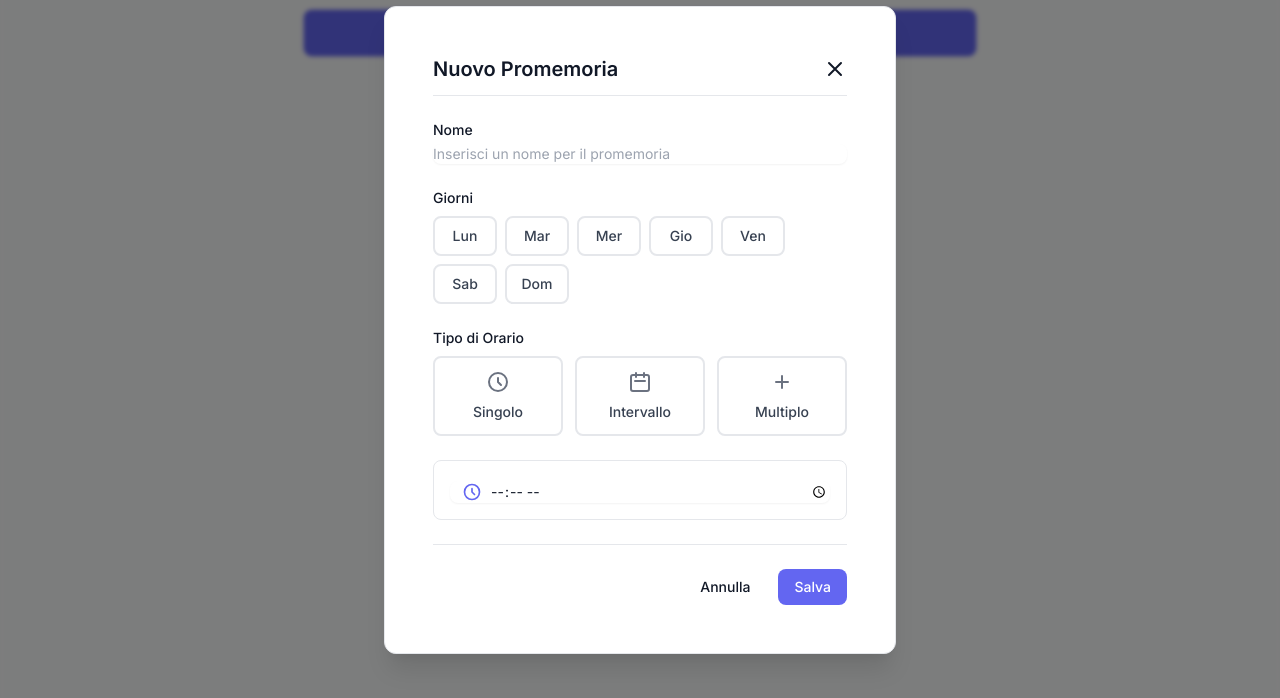
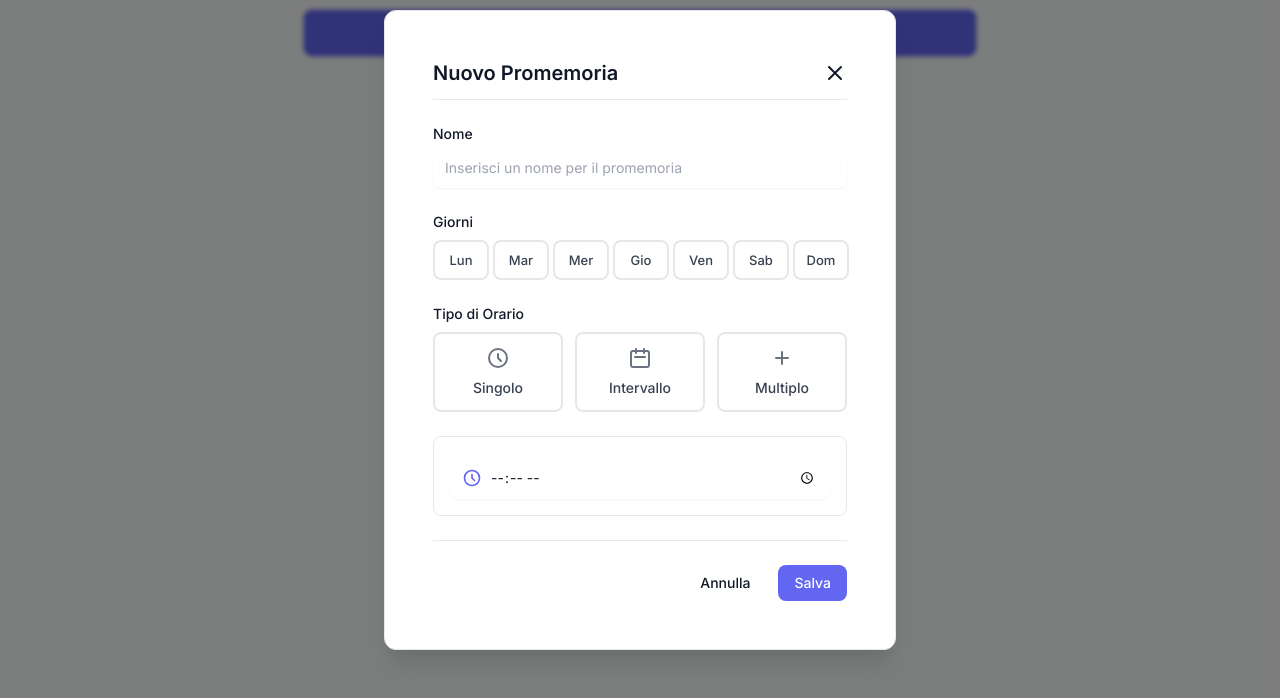
Before and after one commit to ToX82/lazy-reminder, a plain HTML site: page index.html in a window 1280 px wide. Both pictures are taken after a click on the button "Nuovo Promemoria". Shown: the part 70-768 px from the top of the page. Drawn offline with nearby package versions, Linux system fonts and the light colour scheme.

Commit message:
Modal improvements

```diff
--- a/css/light.css
+++ b/css/light.css
@@ -26,16 +26,27 @@
 .light select,
 .light textarea {
     background-color: #FFFFFF;
+    border-color: #E5E7EB;
+    color: #111827;
+    padding: 0.625rem 0.75rem;
+    font-size: 0.875rem;
+    line-height: 1.25rem;
+    box-shadow: 0 1px 2px rgba(0, 0, 0, 0.05);
+    transition: all 0.2s ease;
+}
+
+.light input:hover,
+.light select:hover,
+.light textarea:hover {
     border-color: #D1D5DB;
-    color: #111827;
 }
 
 .light input:focus,
 .light select:focus,
 .light textarea:focus {
     border-color: #6366F1;
-    ring-color: #6366F1;
     box-shadow: 0 0 0 2px rgba(99, 102, 241, 0.2);
+    outline: none;
 }
 
 /* Buttons */
@@ -80,8 +91,8 @@
 }
 
 .light .reminder-history {
-    background-color: rgba(0, 0, 0, 0.02);
-    border: 1px solid #E5E7EB;
+    background-color: transparent;
+    border: none;
 }
 
 /* History dots */
@@ -103,6 +114,18 @@
 }
 
 /* Day buttons */
+.light .day-button div {
+    width: 3.5rem !important;
+    height: 2.5rem !important;
+    background-color: #FFFFFF;
+    border-color: #E5E7EB;
+}
+
+.light .day-button:hover div {
+    border-color: #6366F1;
+    background-color: #F8FAFC;
+}
+
 .light .day-button input:checked + div {
     background-color: #EEF2FF;
     border-color: #6366F1;
@@ -112,14 +135,8 @@
     color: #4F46E5;
 }
 
-.light .day-button div {
-    background-color: #FFFFFF;
-    border-color: #E5E7EB;
-}
-
-.light .day-button:hover div {
-    border-color: #6366F1;
-    background-color: #F8FAFC;
+.light .day-button span {
+    font-size: 0.813rem;
 }
 
 /* Time type buttons */
@@ -216,7 +233,8 @@
 .light input[type="time"],
 .light input[type="number"] {
     background-color: #FFFFFF;
-    border-color: #D1D5DB;
+    border-color: #E5E7EB;
+    padding-left: 2.5rem;
 }
 
 .light input[type="time"]:focus,
--- a/index.html
+++ b/index.html
@@ -114,7 +114,7 @@
                             <label class="block text-sm font-medium mb-2 theme-transition">
                                 Giorni
                             </label>
-                            <div class="flex flex-wrap gap-2" id="days-container">
+                            <div class="flex flex-nowrap gap-1" id="days-container">
                                 <label class="relative flex items-center day-button">
                                     <input type="checkbox" value="Monday" class="sr-only peer">
                                     <div class="w-16 h-10 flex items-center justify-center rounded-lg border-2 border-gray-200 dark:border-gray-600 peer-checked:bg-indigo-50 dark:peer-checked:bg-indigo-900/20 peer-checked:border-indigo-500 dark:peer-checked:border-indigo-400 peer-focus:ring-2 peer-focus:ring-indigo-500 dark:peer-focus:ring-indigo-400 transition-all cursor-pointer">
```
